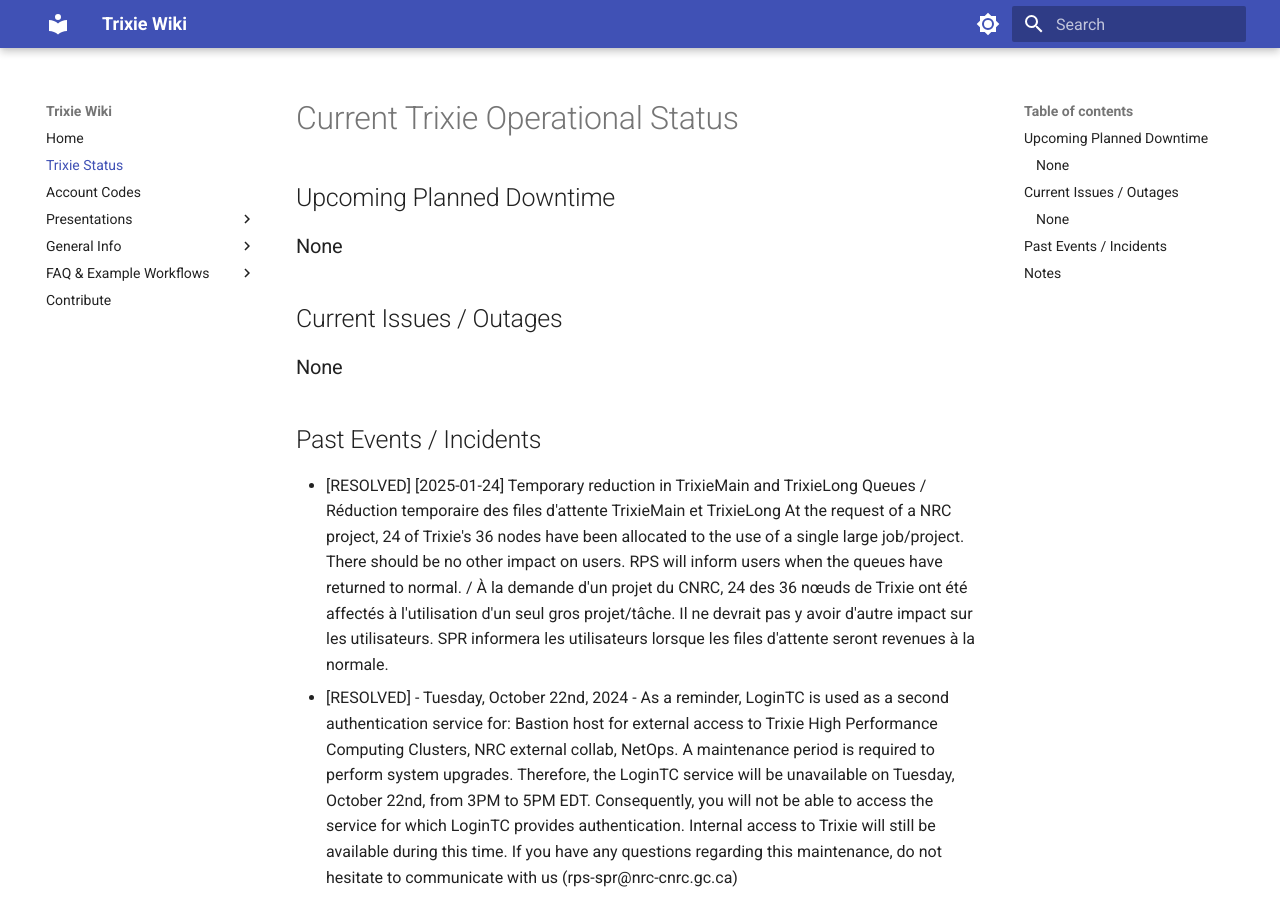
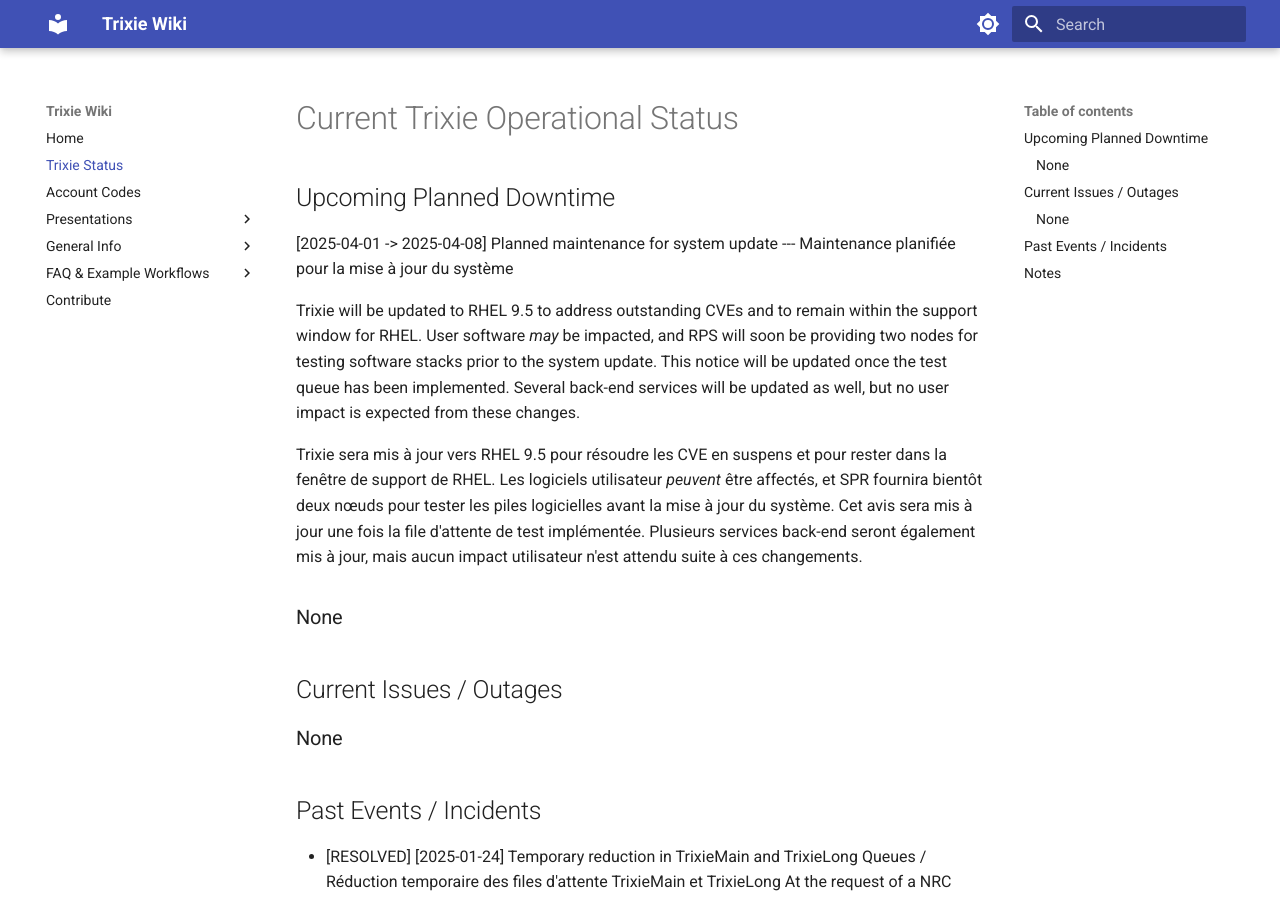
Before and after one commit to ai4d-iasc/trixie, an MkDocs documentation site: the page built from docs/Trixie-Status.md, in a window 1280 px wide and 900 px high. Built offline with MkDocs 1.6.1 and Material for MkDocs 9.7.7, drawn with Linux system fonts in a browser that asks for light colours.

Commit message:
Update Trixie-Status.md
Update for system maintenance in April

```diff
--- a/docs/Trixie-Status.md
+++ b/docs/Trixie-Status.md
@@ -1,6 +1,12 @@
 # Current Trixie Operational Status
 
 ## Upcoming Planned Downtime
+
+[2025-04-01 -> 2025-04-08] Planned maintenance for system update --- Maintenance planifiée pour la mise à jour du système
+
+Trixie will be updated to RHEL 9.5 to address outstanding CVEs and to remain within the support window for RHEL. User software _may_ be impacted, and RPS will soon be providing two nodes for testing software stacks prior to the system update. This notice will be updated once the test queue has been implemented. Several back-end services will be updated as well, but no user impact is expected from these changes.
+
+Trixie sera mis à jour vers RHEL 9.5 pour résoudre les CVE en suspens et pour rester dans la fenêtre de support de RHEL. Les logiciels utilisateur _peuvent_ être affectés, et SPR fournira bientôt deux nœuds pour tester les piles logicielles avant la mise à jour du système. Cet avis sera mis à jour une fois la file d'attente de test implémentée. Plusieurs services back-end seront également mis à jour, mais aucun impact utilisateur n'est attendu suite à ces changements.
 
 ### None
 
```
